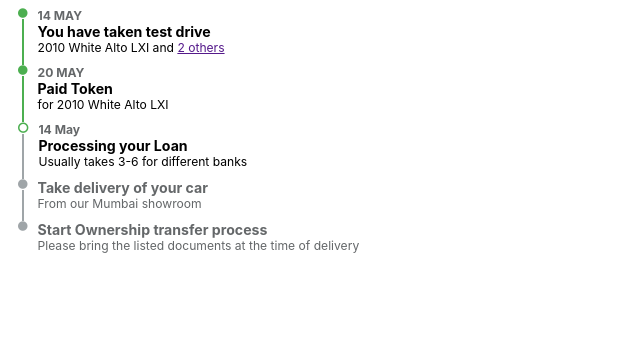
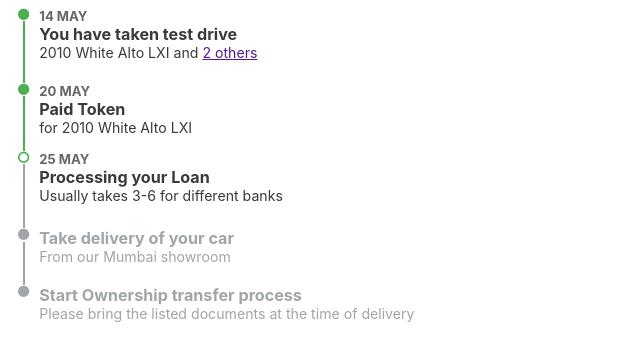
Before and after one commit to shrnik/truebil-interview, a React app: page / in a window 1280 px wide. Shown: the whole page, without its empty margins (0-640 px from the left). Built offline with nearby package versions, Linux system fonts and the light colour scheme.

Commit message:
Styling Changes

```diff
--- a/src/components/Details/Step1.js
+++ b/src/components/Details/Step1.js
@@ -2,7 +2,7 @@ import React from "react";
 
 export class Step1 extends React.Component {
   state = {
-    showcars: false
+    showCars: true
   };
   handleCarList = e => {
     e.preventDefault();
@@ -13,6 +13,7 @@ export class Step1 extends React.Component {
   render() {
     let status = this.props.status;
     let data = this.props.data;
+    console.log(this.state.showCars);
     return (
       <React.Fragment>
         <div className="heading">
@@ -20,13 +21,24 @@ export class Step1 extends React.Component {
             ? "You have taken test drive"
             : "Please Select cars for test drive"}
         </div>
-        {data.cars.length > 1 ? (
-          <div className="details">
-            {status === "completed" && data.cars[0]} and{" "}
-            <a href="" type="button" onclick={this.handleCarList}>
-              2 others
-            </a>
-          </div>
+        {status === "completed" && data.cars.length > 1 ? (
+          this.state.showCars ? (
+            <div className="details">
+              {status === "completed" && data.cars[0]} and{" "}
+              <a href="" type="button" onClick={this.handleCarList}>
+                {data.cars.length - 1} others
+              </a>
+            </div>
+          ) : (
+            <div className="details">
+              {data.cars.map(car => {
+                return <div>{car}</div>;
+              })}
+              <a href="" type="button" onClick={this.handleCarList}>
+                Hide
+              </a>
+            </div>
+          )
         ) : (
           <div className="details">
             {status === "completed" && data.cars[0]}
--- a/src/components/Widget.js
+++ b/src/components/Widget.js
@@ -9,33 +9,7 @@ import { Step5 } from "./Details/Step5";
 class Widget extends Component {
   state = {
     currentStep: 3,
-    data: [
-      {
-        date: "14 May",
-        action: "You Have taken test Drive",
-        details: "2010 White Alto LXI and 2 others"
-      },
-      {
-        date: "15 May",
-        action: "Pay Token",
-        details: "for 2010 White Alto LXI"
-      },
-      {
-        date: "15 May",
-        action: "Processing your loan",
-        details: "Usually takes 3-6 for different banks"
-      },
-      {
-        date: "25 May",
-        action: "Take car Delivery",
-        details: "From our Mumbai showroom"
-      },
-      {
-        date: "14 May",
-        action: "Start Ownership Transfer Process",
-        details: "Please bring the listed documents at the time of delivery"
-      }
-    ],
+
     dataNew: [
       {
         date: "14 MAY",
@@ -81,7 +55,7 @@ class Widget extends Component {
           }}
         />
         <ListItem
-          data={this.state.data[0]}
+          data={this.state.dataNew[2]}
           step={3}
           currentStep={this.state.currentStep}
           content={() => {
@@ -97,7 +71,7 @@ class Widget extends Component {
           }}
         />
         <ListItem
-          data={this.state.data[0]}
+          data={this.state.dataNew[4]}
           step={5}
           currentStep={this.state.currentStep}
           content={() => {
--- a/src/styles.css
+++ b/src/styles.css
@@ -5,26 +5,6 @@
 }
 .App {
   text-align: center;
-}
-
-.App-logo {
-  animation: App-logo-spin infinite 20s linear;
-  height: 40vmin;
-}
-
-.App-header {
-  background-color: #282c34;
-  min-height: 100vh;
-  display: flex;
-  flex-direction: column;
-  align-items: center;
-  justify-content: center;
-  font-size: calc(10px + 2vmin);
-  color: white;
-}
-
-.App-link {
-  color: #61dafb;
 }
 
 .item {
@@ -39,38 +19,41 @@
 .content {
   text-align: left;
   margin-left: 10px;
+  color: #9fa5a8;
+}
+
+.content.completed > .heading {
+  color: #383a3b;
+}
+.content.active > .heading {
+  color: #383a3b;
+}
+.content.completed > .details {
+  color: #383a3b;
+}
+.content.active > .details {
+  color: #383a3b;
+}
+
+.date {
+  font-size: 1.3ch;
+  font-weight: bold;
   color: #646769;
 }
 
-.content.completed > .heading {
-  color: black;
-}
-.content.active > .heading {
-  color: black;
-}
-.content.completed > .details {
-  color: black;
-}
-.content.active > .details {
-  color: black;
-}
-.date {
-  font-size: 1.2ch;
-  font-weight: bold;
-  color: #646769;
-}
 .heading {
-  font-size: 1.4ch;
+  font-size: 1.6ch;
   font-weight: bold;
 }
+
 .details {
-  font-size: 1.2ch;
-  margin-bottom: 10px;
+  font-size: 1.4ch;
+  margin-bottom: 10%;
 }
 
 .icon {
   color: #9fa5a8;
-  font-size: 1.1ch;
+  font-size: 1.3ch;
 }
 
 .icon.completed {
@@ -78,7 +61,7 @@
 }
 .icon.active {
   color: #4caf50;
-  font-size: 1.2ch;
+  font-size: 1.3ch;
 }
 
 .tail {
@@ -89,22 +72,3 @@
 .tail.completed {
   background: #4caf50;
 }
-/* .tail:after {
-  content: '';
-  position: relative;
-  display: inline-block;
-  background: #e9e9e9;
-  height: 100%;
-  border-radius: 1px;
-  width: 1px;
-  transition: background .3s;
-} */
-
-@keyframes App-logo-spin {
-  from {
-    transform: rotate(0deg);
-  }
-  to {
-    transform: rotate(360deg);
-  }
-}
```
